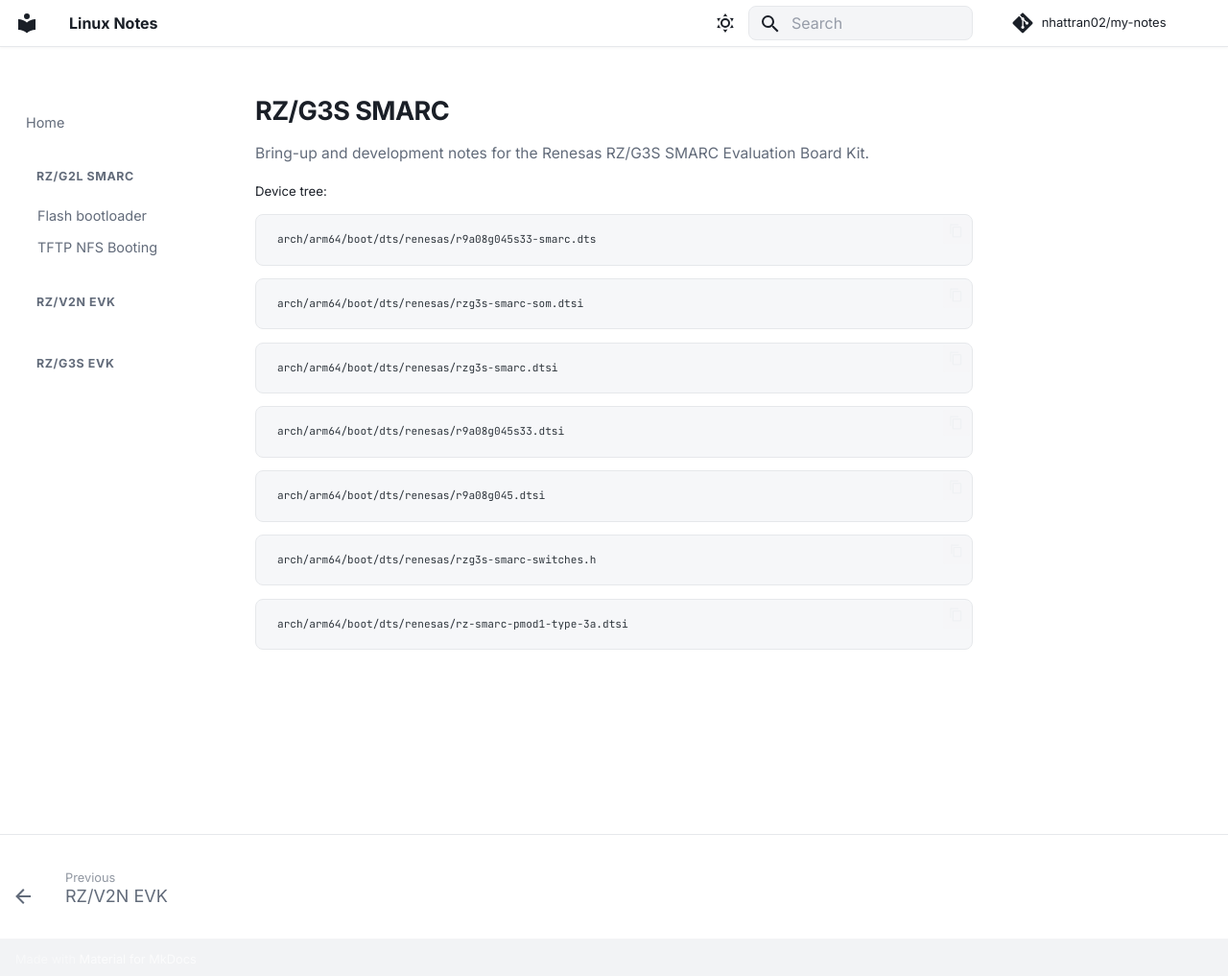
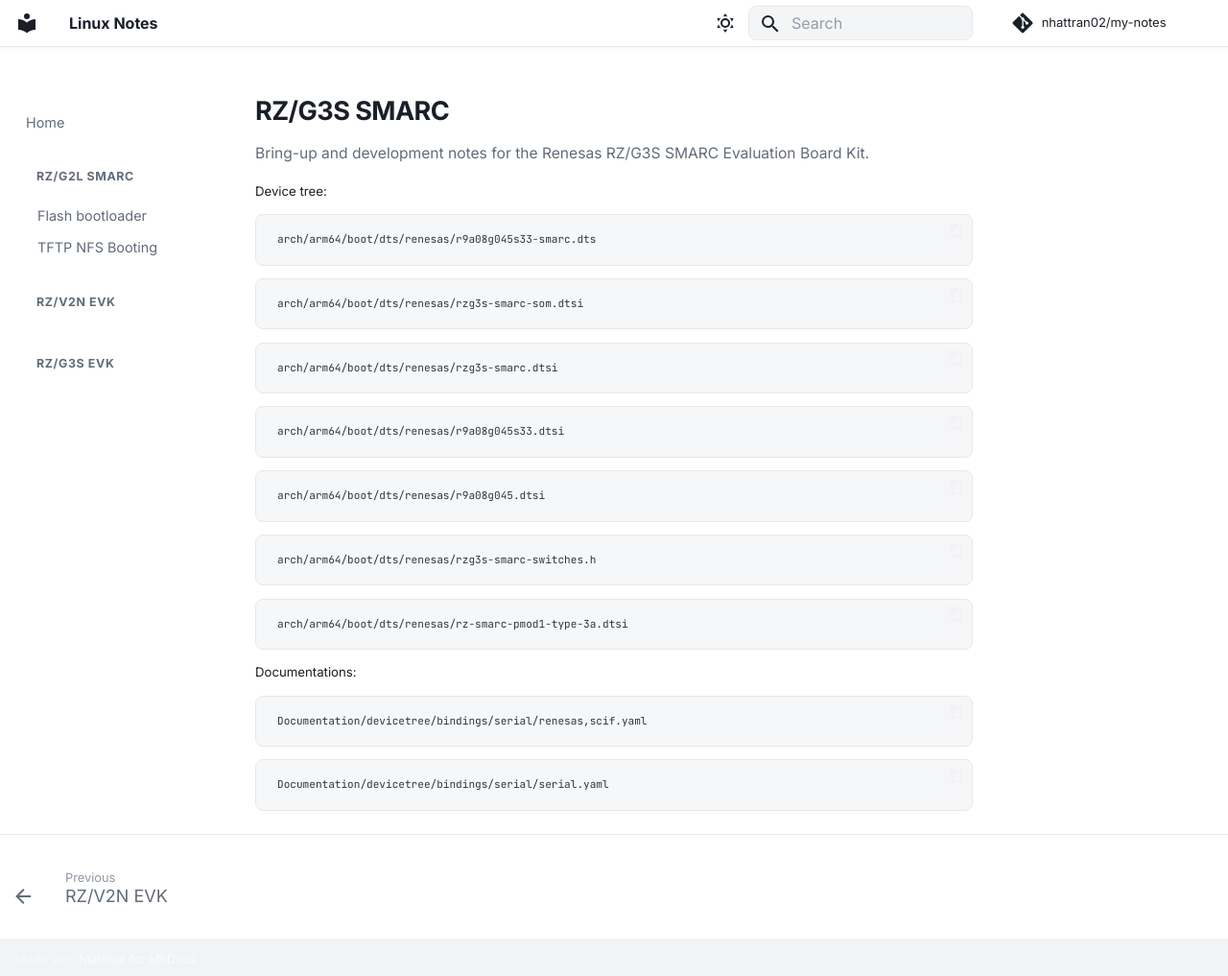
Before and after one commit to nhattran02/my-notes, an MkDocs documentation site: the page built from docs/g3s/index.md, in a window 1280 px wide and 1022 px high. Shown: the top 1017 px of the window at 96% size. Built offline with MkDocs 1.6.1 and Material for MkDocs 9.7.7, drawn with Linux system fonts in a browser that asks for light colours; comment, search, counter and statistics services are not loaded.

Commit message:
Add documentation paths to g3s

````diff
--- a/docs/g3s/index.md
+++ b/docs/g3s/index.md
@@ -30,3 +30,12 @@ arch/arm64/boot/dts/renesas/rzg3s-smarc-switches.h
 ```
 arch/arm64/boot/dts/renesas/rz-smarc-pmod1-type-3a.dtsi
 ```
+
+Documentations:
+```
+Documentation/devicetree/bindings/serial/renesas,scif.yaml
+```
+
+```
+Documentation/devicetree/bindings/serial/serial.yaml
+```
````
